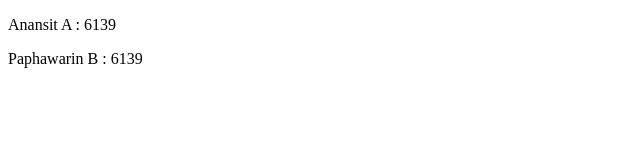
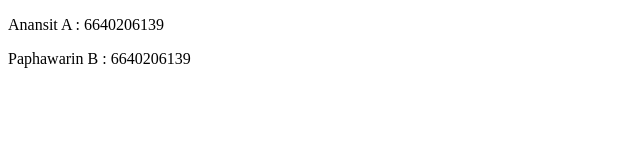
Before and after one commit to GeorGie0747/LAB3-2, a plain HTML site: page index.html in a window 1280 px wide. Shown: the whole page, without its empty margins (0-640 px from the left). Drawn offline with Linux system fonts and the light colour scheme.

Commit message:
Update index.html
edit number

```diff
--- a/index.html
+++ b/index.html
@@ -9,8 +9,8 @@
 
 <body>
 
-    <p>Anansit A : 6139</p>
-    <p>Paphawarin B : 6139</p>
+    <p>Anansit A : 6640206139</p>
+    <p>Paphawarin B : 6640206139</p>
 
 </body>
 
```
